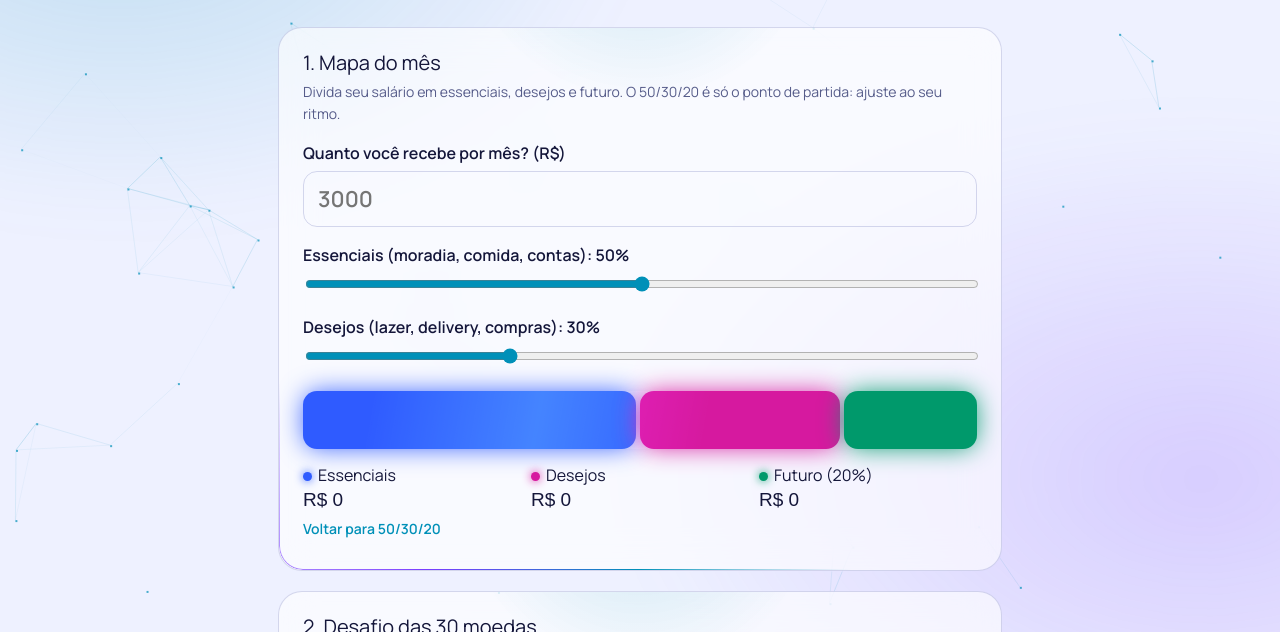
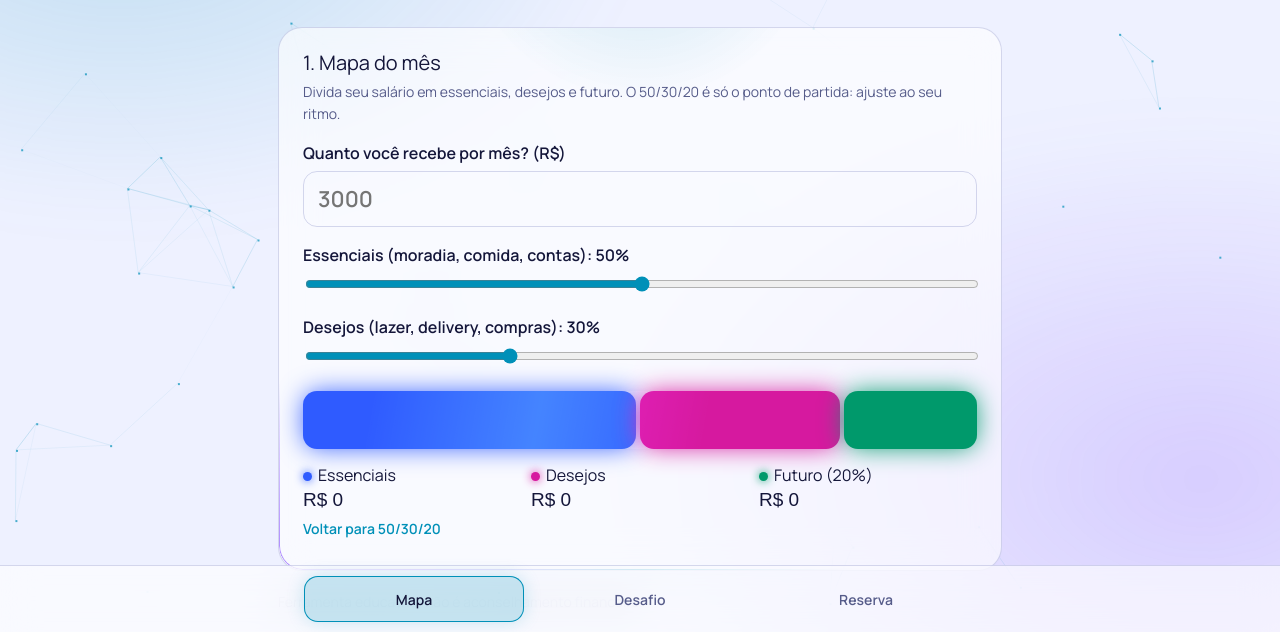
Before and after one commit to maciel1703/produto-low-ticket, a plain HTML site: page index.html in a window 1280 px wide. Shown: the part 168-800 px from the top of the page. Drawn offline with Linux system fonts and the light colour scheme; a web font is replaced by a local one.

Commit message:
alterações celular

```diff
--- a/index.html
+++ b/index.html
@@ -18,7 +18,11 @@ body{margin:0;background:var(--bg);color:var(--ink);font:400 16px/1.55 Manrope,s
 .aurora{position:fixed;inset:-25%;z-index:-2;background:radial-gradient(38% 38% at 22% 24%,var(--a1),transparent 70%),radial-gradient(42% 42% at 78% 70%,var(--a2),transparent 70%);filter:blur(30px);animation:drift 18s ease-in-out infinite alternate}
 @keyframes drift{to{transform:translate(6%,-5%) rotate(8deg) scale(1.12)}}
 #fx{position:fixed;inset:0;width:100%;height:100%;z-index:-1;pointer-events:none}
-main{position:relative;max-width:760px;margin:0 auto;padding:34px 18px 70px}
+main{position:relative;max-width:760px;margin:0 auto;padding:34px 18px 120px}
+[hidden]{display:none!important}
+.tabs{position:fixed;left:0;right:0;bottom:0;z-index:5;display:flex;justify-content:center;gap:6px;padding:10px 14px calc(10px + env(safe-area-inset-bottom,0px));background:var(--glass);-webkit-backdrop-filter:blur(18px);backdrop-filter:blur(18px);border-top:1px solid var(--line)}
+.tabs a{flex:1;max-width:220px;min-height:46px;display:grid;place-items:center;border-radius:14px;color:var(--mut);font:600 14px Manrope,sans-serif;text-decoration:none;transition:background .2s,color .2s,box-shadow .2s}
+.tabs a[aria-current=page]{color:var(--ink);background:var(--a1);box-shadow:inset 0 0 0 1px var(--n1),0 0 18px var(--a1)}
 h1,h2{font-family:Unbounded,Manrope,system-ui,sans-serif;margin:0;line-height:1.08}
 h1{font-size:clamp(34px,8.4vw,62px);font-weight:800;letter-spacing:-.03em;background:linear-gradient(100deg,var(--n1),var(--n2),var(--pk),var(--n1));background-size:250% 100%;-webkit-background-clip:text;background-clip:text;color:transparent;animation:sheen 7s linear infinite}
 @keyframes sheen{to{background-position:250% 0}}
@@ -69,7 +73,7 @@ button.link{background:none;border:0;color:var(--n1);font:600 14px Manrope,sans-
 <h1>Dinheiro na Mão</h1>
 <p class="sub">Três ferramentas para organizar seu mês em 10 minutos. Digite seus números e veja o resultado na hora.</p>
 
-<section aria-labelledby="t1">
+<section id="mapa" aria-labelledby="t1">
 <h2 id="t1">1. Mapa do mês</h2>
 <p class="mut">Divida seu salário em essenciais, desejos e futuro. O 50/30/20 é só o ponto de partida: ajuste ao seu ritmo.</p>
 <label for="renda">Quanto você recebe por mês? (R$)</label>
@@ -87,7 +91,7 @@ button.link{background:none;border:0;color:var(--n1);font:600 14px Manrope,sans-
 <button class="link" id="reset">Voltar para 50/30/20</button>
 </section>
 
-<section aria-labelledby="t2">
+<section id="desafio" aria-labelledby="t2">
 <h2 id="t2">2. Desafio das 30 moedas</h2>
 <p class="mut">No dia 1 guarde R$ 1, no dia 2 guarde R$ 2, e assim por diante. Toque no dia em que guardou.</p>
 <div class="ch">
@@ -97,7 +101,7 @@ button.link{background:none;border:0;color:var(--n1);font:600 14px Manrope,sans-
 </div>
 </section>
 
-<section aria-labelledby="t3">
+<section id="reserva" aria-labelledby="t3">
 <h2 id="t3">3. Quanto falta para sua reserva?</h2>
 <p class="mut">A reserva de emergência costuma ser de 3 a 6 meses dos seus gastos essenciais.</p>
 <div class="two">
@@ -111,6 +115,7 @@ button.link{background:none;border:0;color:var(--n1);font:600 14px Manrope,sans-
 </section>
 <p class="mut">Ferramenta educativa, não é aconselhamento financeiro.</p>
 </main>
+<nav class="tabs" aria-label="Seções"><a href="#mapa">Mapa</a><a href="#desafio">Desafio</a><a href="#reserva">Reserva</a></nav>
 <script>
 const $=id=>document.getElementById(id),RM=matchMedia('(prefers-reduced-motion:reduce)').matches,R=v=>Math.round(v||0).toLocaleString('pt-BR',{style:'currency',currency:'BRL',maximumFractionDigits:0});
 function num(el,to){const f=el._v||0;el._v=to;if(RM||f===to){el.textContent=R(to);return}const t0=performance.now();(function s(t){const k=Math.min(1,(t-t0)/450),e=1-Math.pow(1-k,3);el.textContent=R(f+(to-f)*e);if(k<1)requestAnimationFrame(s)})(t0)}
@@ -146,6 +151,9 @@ on('renda','renda',map);on('ess','ess',map);on('des','des',map);on('gasto','gast
 $('reset').onclick=()=>{S.ess=50;S.des=30;save();map()};
 document.querySelectorAll('section').forEach(s=>s.addEventListener('pointermove',e=>{const r=s.getBoundingClientRect();s.style.setProperty('--mx',e.clientX-r.left+'px');s.style.setProperty('--my',e.clientY-r.top+'px')}));
 map();coins();res();
+const TABS=['mapa','desafio','reserva'];
+function tab(){const h=location.hash.slice(1),t=TABS.includes(h)?h:'mapa';TABS.forEach(n=>{$(n).hidden=n!==t});document.querySelectorAll('.tabs a').forEach(a=>{a.getAttribute('href')==='#'+t?a.setAttribute('aria-current','page'):a.removeAttribute('aria-current')})}
+addEventListener('hashchange',()=>{tab();scrollTo(0,0)});tab();
 const cv=$('fx'),cx=cv.getContext('2d');let W,H,P=[];
 function rs(){W=cv.width=innerWidth;H=cv.height=innerHeight;P=Array.from({length:Math.min(70,W/16|0)},()=>({x:Math.random()*W,y:Math.random()*H,vx:(Math.random()-.5)*.3,vy:(Math.random()-.5)*.3}))}
 function fx(){const c=getComputedStyle(document.documentElement).getPropertyValue('--n1').trim()||'#0090B8';cx.clearRect(0,0,W,H);cx.fillStyle=cx.strokeStyle=c;
```
